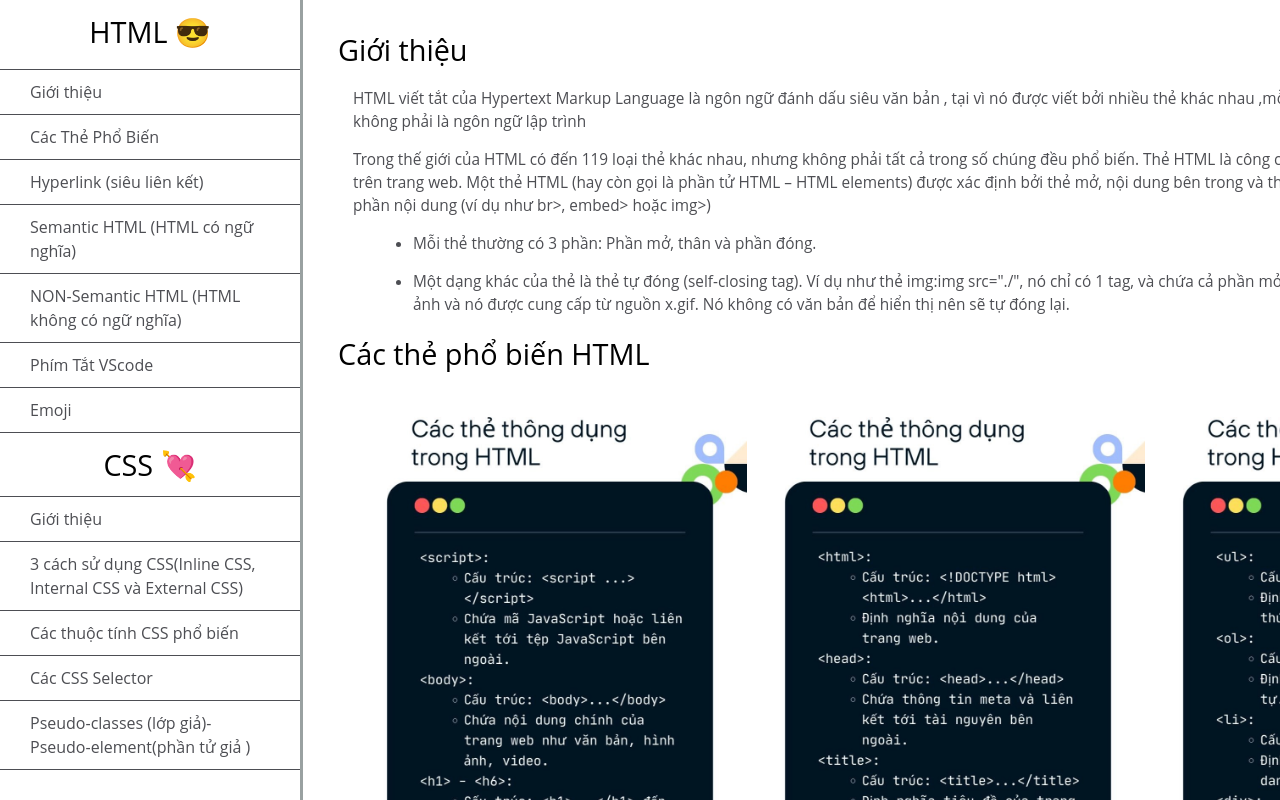
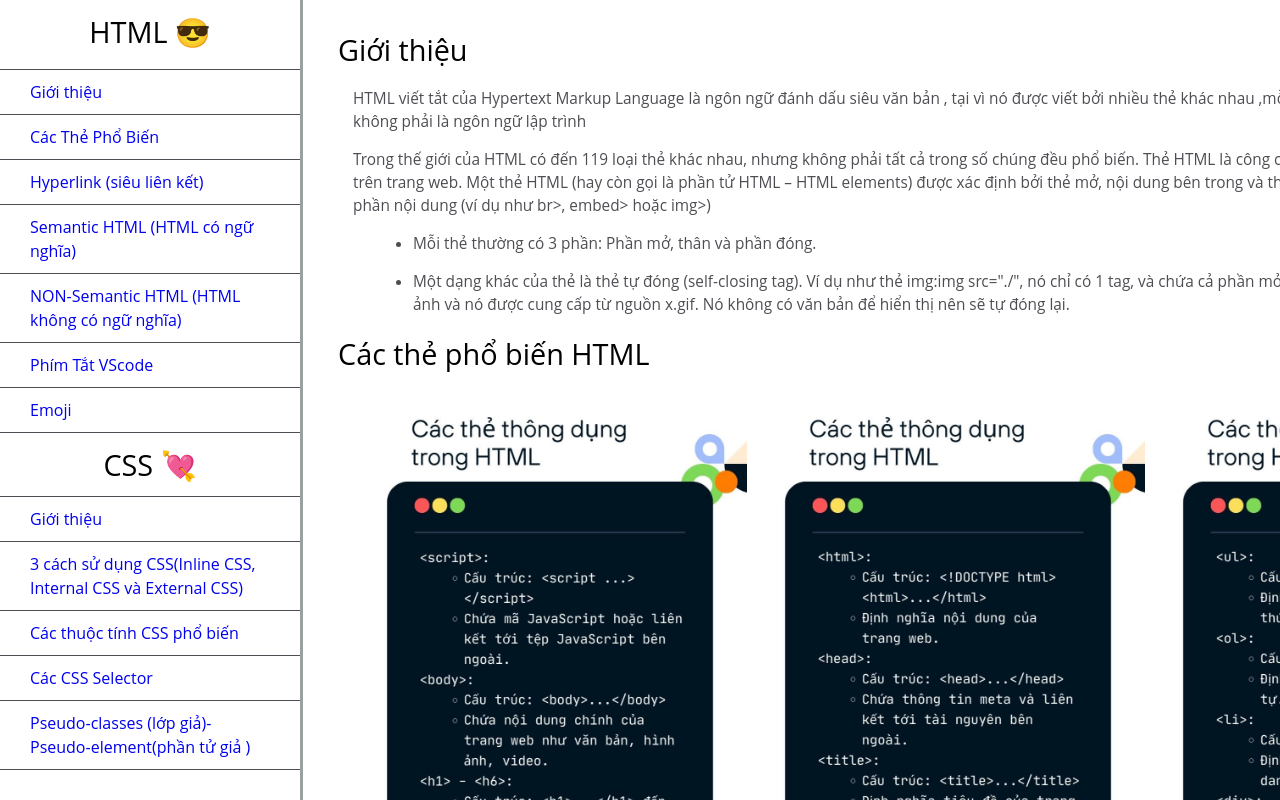
Before and after one commit to nghiemhv123/tailieu, a plain HTML site: page index.html in a window 1280 px wide. Shown: the top 800 px of the page. Drawn offline with Linux system fonts and the light colour scheme.

Commit message:
Update style.css

```diff
--- a/style.css
+++ b/style.css
@@ -49,7 +49,7 @@ header {
 #navbar a {
   display: block;
   padding: 10px 30px;
-  color: #4d4e53;
+/*   color: #4d4e53; */
   text-decoration: none;
   cursor: pointer;
 }
```
